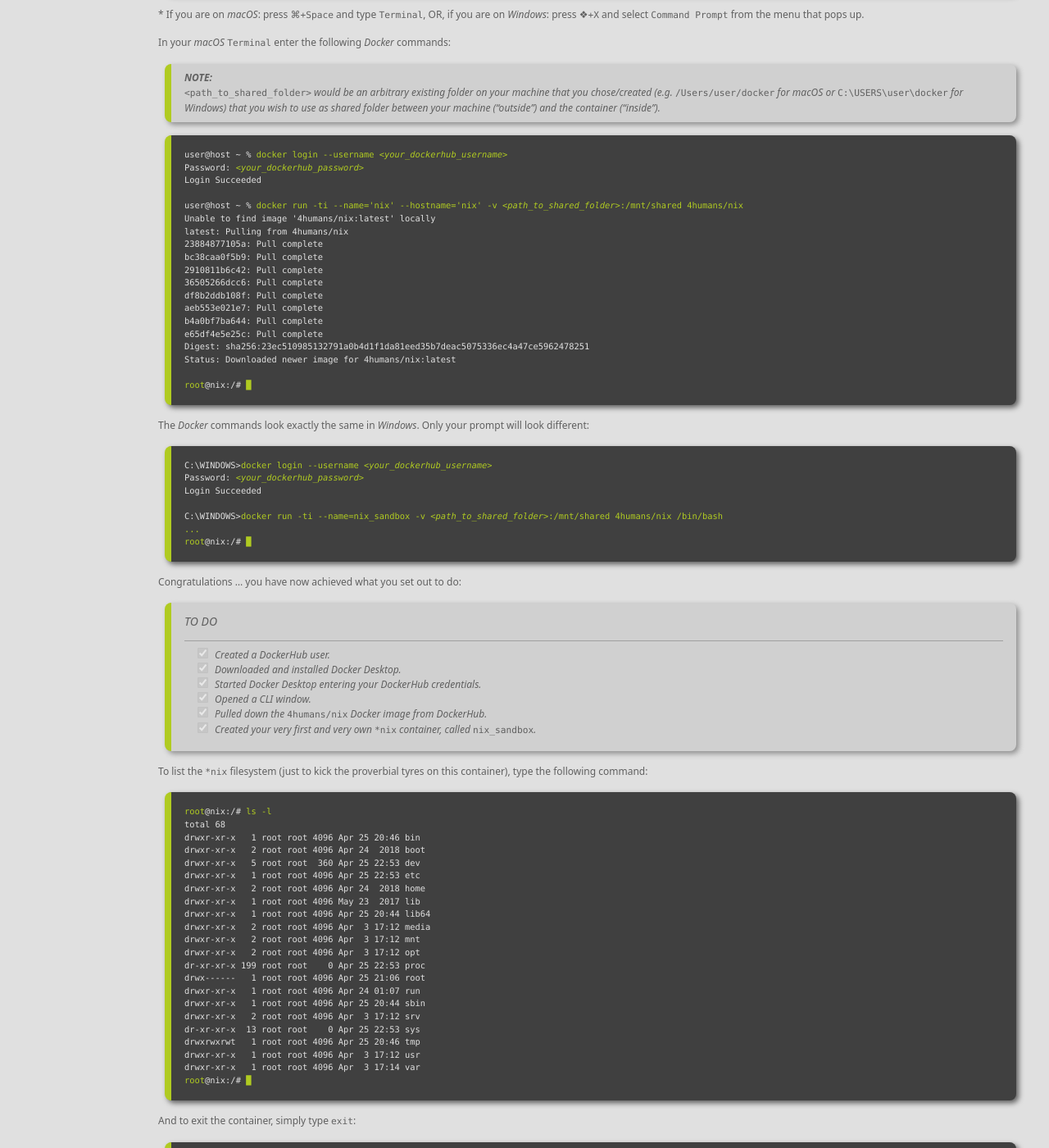
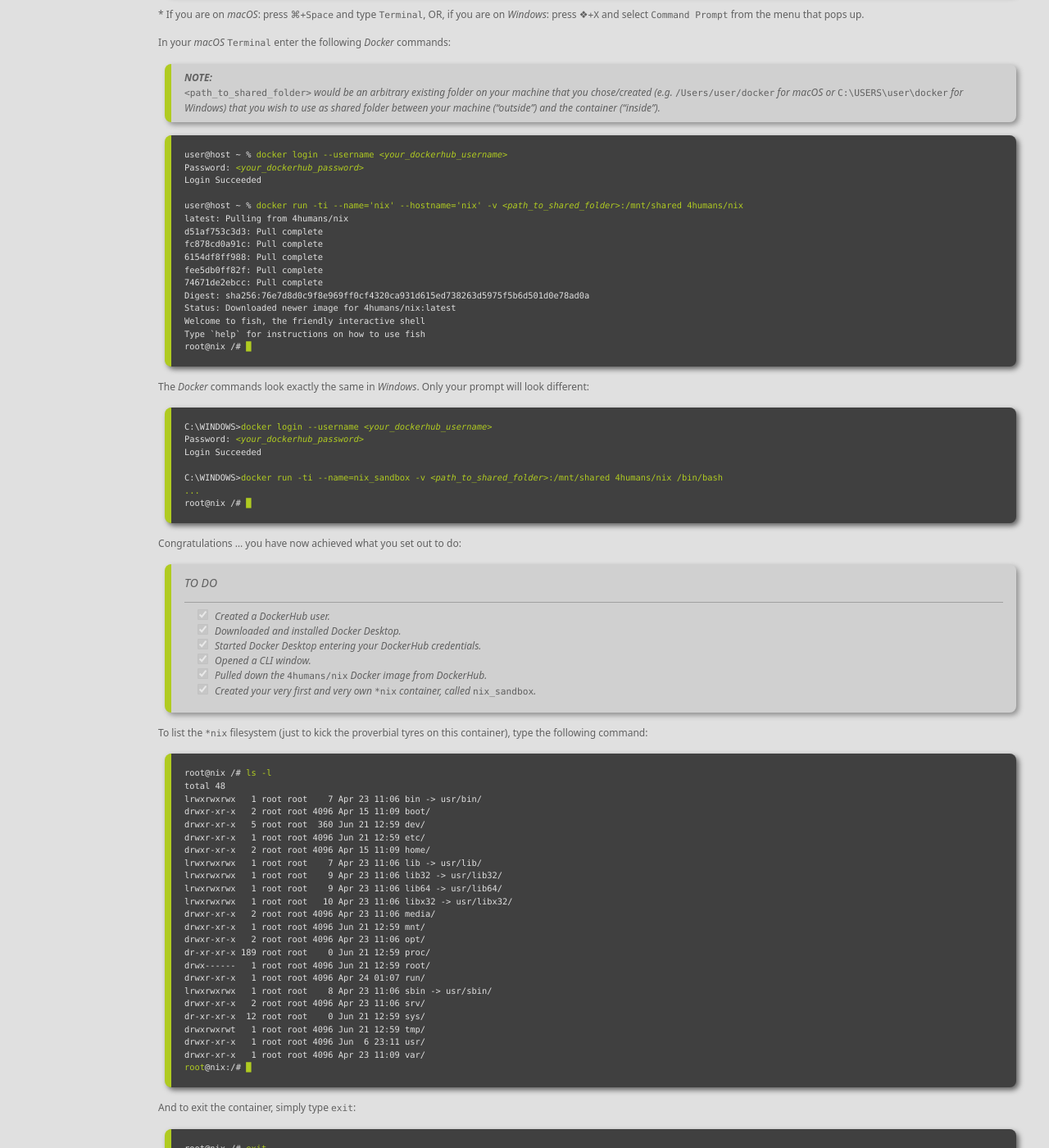
Before and after one commit to 4humans/nix, a Jekyll site: the page built from docs/_posts/2020-04-25-getting-your-very-own-padded-playpen.md, in a window 1280 px wide and 1400 px high, scrolled down 1338 px. Shown: the whole window at 82% size. Built offline with Jekyll 4.4.1, drawn with Linux system fonts in a browser that asks for light colours; some of the changed text lies outside the part shown.

Commit message:
Minor corrections after changes.

```diff
--- a/docs/_posts/2020-04-25-getting-your-very-own-padded-playpen.md
+++ b/docs/_posts/2020-04-25-getting-your-very-own-padded-playpen.md
@@ -110,11 +110,11 @@ Right, enough jibber-jabber, let's get you your very own little patch of `*nix`
 > <h3>TO DO</h3>
 > <hr />
 > - [ ] Create a [DockerHub](https://hub.docker.com) account.
-> - [ ] Download and install [Docker Desktop](https://www.docker.com/products/docker-desktop) on your machine (or [Docker Toolbox](https://docs.docker.com/toolbox/overview/) on your abacus).
+> - [ ] Download and install [Docker Desktop](https://www.docker.com/products/docker-desktop) on your machine (or [Docker Toolbox](https://docs.docker.com/toolbox/overview/) on your abacus i.e. if your OS does not meet the Docker Desktop minimum requirements).
 > - [ ] Start *Docker Desktop* with your *DockerHub* credentials.
 > - [ ] Open a [CLI](https://en.wikipedia.org/wiki/Command-line_interface) window\*.
 > - [ ] Pull down the `4humans/nix` *Docker* image from *DockerHub*.
-> - [ ] Created your very first and very own `*nix` container, called `nix_sandbox`.
+> - [ ] Create your very first and very own `*nix` container, called `nix_sandbox`.
 
 \* If you are on *macOS*: press &#x2318;`+Space` and type `Terminal`, OR, if you are on *Windows*: press &#x2756;`+X` and select `Command Prompt` from the menu that pops up.
 
@@ -129,20 +129,17 @@ Password: <b><i>&lt;your_dockerhub_password&gt;</i></b>
 Login Succeeded
 
 user@host ~ % <b>docker run -ti --name='nix' --hostname='nix' -v <i>&lt;path_to_shared_folder&gt;</i>:/mnt/shared 4humans/nix</b>
-Unable to find image '4humans/nix:latest' locally
 latest: Pulling from 4humans/nix
-23884877105a: Pull complete
-bc38caa0f5b9: Pull complete
-2910811b6c42: Pull complete
-36505266dcc6: Pull complete
-df8b2ddb108f: Pull complete
-aeb553e021e7: Pull complete
-b4a0bf7ba644: Pull complete
-e65df4e5e25c: Pull complete
-Digest: sha256:23ec510985132791a0b4d1f1da81eed35b7deac5075336ec4a47ce5962478251
+d51af753c3d3: Pull complete
+fc878cd0a91c: Pull complete
+6154df8ff988: Pull complete
+fee5db0ff82f: Pull complete
+74671de2ebcc: Pull complete
+Digest: sha256:76e7d8d0c9f8e969ff0cf4320ca931d615ed738263d5975f5b6d501d0e78ad0a
 Status: Downloaded newer image for 4humans/nix:latest
-
-<b>root</b>@nix:/# <b>&block;</b>
+Welcome to fish, the friendly interactive shell
+Type `help` for instructions on how to use fish
+root@nix /# <b>&block;</b>
 </pre>
 
 The *Docker* commands look exactly the same in *Windows*. Only your prompt will look different:
@@ -153,7 +150,7 @@ Login Succeeded
 
 C:\WINDOWS><b>docker run -ti --name=nix_sandbox -v <i>&lt;path_to_shared_folder&gt;</i>:/mnt/shared 4humans/nix /bin/bash</b>
 <b>...</b>
-<b>root</b>@nix:/# <b>&block;</b>
+root@nix /# <b>&block;</b>
 </pre>
 
 Congratulations ... you have now achieved what you set out to do:
@@ -168,35 +165,37 @@ Congratulations ... you have now achieved what you set out to do:
 
 To list the `*nix` filesystem (just to kick the proverbial tyres on this container), type the following command:
 <pre>
-<b>root</b>@nix:/# <b>ls -l</b>
-total 68
-drwxr-xr-x   1 root root 4096 Apr 25 20:46 bin
-drwxr-xr-x   2 root root 4096 Apr 24  2018 boot
-drwxr-xr-x   5 root root  360 Apr 25 22:53 dev
-drwxr-xr-x   1 root root 4096 Apr 25 22:53 etc
-drwxr-xr-x   2 root root 4096 Apr 24  2018 home
-drwxr-xr-x   1 root root 4096 May 23  2017 lib
-drwxr-xr-x   1 root root 4096 Apr 25 20:44 lib64
-drwxr-xr-x   2 root root 4096 Apr  3 17:12 media
-drwxr-xr-x   2 root root 4096 Apr  3 17:12 mnt
-drwxr-xr-x   2 root root 4096 Apr  3 17:12 opt
-dr-xr-xr-x 199 root root    0 Apr 25 22:53 proc
-drwx------   1 root root 4096 Apr 25 21:06 root
-drwxr-xr-x   1 root root 4096 Apr 24 01:07 run
-drwxr-xr-x   1 root root 4096 Apr 25 20:44 sbin
-drwxr-xr-x   2 root root 4096 Apr  3 17:12 srv
-dr-xr-xr-x  13 root root    0 Apr 25 22:53 sys
-drwxrwxrwt   1 root root 4096 Apr 25 20:46 tmp
-drwxr-xr-x   1 root root 4096 Apr  3 17:12 usr
-drwxr-xr-x   1 root root 4096 Apr  3 17:14 var
+root@nix /# <b>ls -l</b>
+total 48
+lrwxrwxrwx   1 root root    7 Apr 23 11:06 bin -> usr/bin/
+drwxr-xr-x   2 root root 4096 Apr 15 11:09 boot/
+drwxr-xr-x   5 root root  360 Jun 21 12:59 dev/
+drwxr-xr-x   1 root root 4096 Jun 21 12:59 etc/
+drwxr-xr-x   2 root root 4096 Apr 15 11:09 home/
+lrwxrwxrwx   1 root root    7 Apr 23 11:06 lib -> usr/lib/
+lrwxrwxrwx   1 root root    9 Apr 23 11:06 lib32 -> usr/lib32/
+lrwxrwxrwx   1 root root    9 Apr 23 11:06 lib64 -> usr/lib64/
+lrwxrwxrwx   1 root root   10 Apr 23 11:06 libx32 -> usr/libx32/
+drwxr-xr-x   2 root root 4096 Apr 23 11:06 media/
+drwxr-xr-x   1 root root 4096 Jun 21 12:59 mnt/
+drwxr-xr-x   2 root root 4096 Apr 23 11:06 opt/
+dr-xr-xr-x 189 root root    0 Jun 21 12:59 proc/
+drwx------   1 root root 4096 Jun 21 12:59 root/
+drwxr-xr-x   1 root root 4096 Apr 24 01:07 run/
+lrwxrwxrwx   1 root root    8 Apr 23 11:06 sbin -> usr/sbin/
+drwxr-xr-x   2 root root 4096 Apr 23 11:06 srv/
+dr-xr-xr-x  12 root root    0 Jun 21 12:59 sys/
+drwxrwxrwt   1 root root 4096 Jun 21 12:59 tmp/
+drwxr-xr-x   1 root root 4096 Jun  6 23:11 usr/
+drwxr-xr-x   1 root root 4096 Apr 23 11:09 var/
 <b>root</b>@nix:/# <b>&block;</b>
 </pre>
 
 And to exit the container, simply type `exit`:
 <pre>
-<b>root</b>@nix:/# <b>exit</b>
+root@nix /# <b>exit</b>
 exit
-user@host ~ % <b>&block;</b>
+<i>&lt;your_USER_name&gt;</i>@<i>&lt;your_HOST_name&gt;</i> <i>&lt;current_folder&gt;</i> % <b>&block;</b>
 </pre>
 
 Or on *Windows*:
@@ -221,10 +220,7 @@ And for completeness, the *Windows* `Command Prompt` looks something like this:
 C:\WINDOWS><b>&block;</b>
 </pre>
 
-If/when you are inside your *Docker* container, the prompt will ***always*** start with `root` followed by `@<container_id>` (twelve hexadecimal digits):
-<pre>
-<b>root</b>@c80c5927c652:/# <b>&block;</b>
-</pre>
+If/when you are inside your *Docker* container, the prompt will ***always*** start with `root@nix`.
 
 I think that's enough for one day. You now have your own little `*nix` sandbox in which to safely play to heart's content (and even if you royally mess it up, it is now super easy to create a new one whenever you wish).
 
```
Also changed, not shown: other parts of docs/_posts/2020-04-25-getting-your-very-own-padded-playpen.md (+2 -2 lines).
